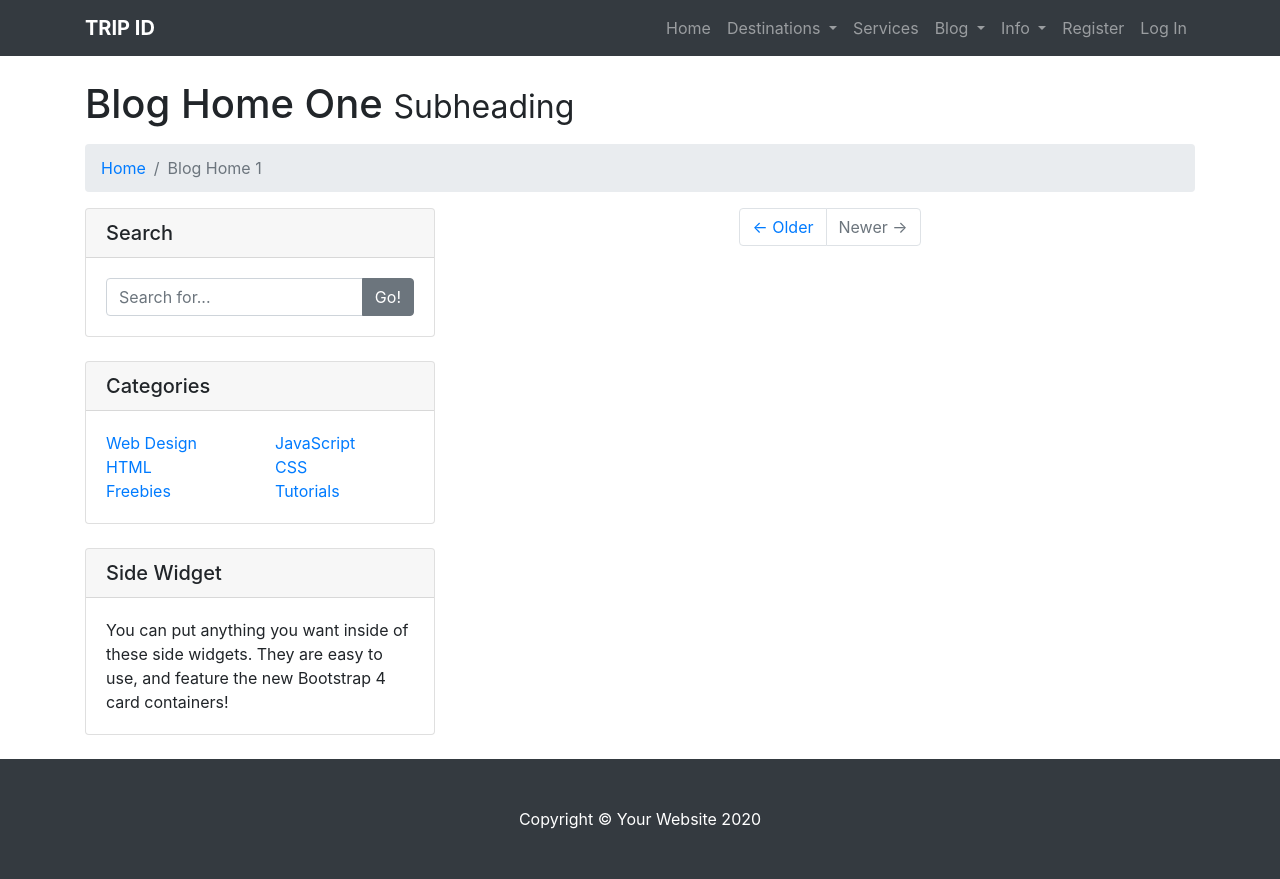
After one commit to dhita-irma/travel-booking, a Django app: page /catalog/ in a window 1280 px wide. The commit adds this page. Run offline with Django 3.2, Linux system fonts and the light colour scheme; data that the repository does not hold is empty.

Commit message:
Create Catalog view

```diff
--- a/booking/static/booking/styles.css
+++ b/booking/static/booking/styles.css
@@ -10,10 +10,6 @@ body {
     display: flex;
     flex-direction: column;
   }
-
-.row {
-  padding-top: 30px;
-}
 
 .carousel-item {
   height: 65vh;
@@ -32,12 +28,24 @@ body {
 /* ==================
      CARD
 ================= */
+.card-img-top {
+  width: 100%;
+  /* height: 20vw; */
+  object-fit: cover;
+}
+
 .card-desc {
   overflow: hidden;
   display: -webkit-box;
   -webkit-line-clamp: 3;
   -webkit-box-orient: vertical;
 }
+
+.card-padding {
+  padding-left: 5px;
+  padding-right: 5px;
+}
+
 
 footer {
   margin-top: auto;
@@ -47,14 +55,27 @@ footer {
       MEDIA QUERY
 ==================== */
 
-/* @media (min-width: 1000px) {
-  .container-fluid{
-    width: 1150px;
+  /* Small devices (landscape phones, 576px and up) */
+  @media (min-width: 576px) {
+    .card-img-top {
+        height: 19vw;
+    }
   }
-} */
-
-/* @media (min-width: 1500px) {
-    .container{
-      width: 1000px;
+  /* Medium devices (tablets, 768px and up) */
+  @media (min-width: 768px) {
+    .card-img-top {
+        height: 16vw;
     }
-  } */
+  }
+  /* Large devices (desktops, 992px and up) */
+  @media (min-width: 992px) {
+    .card-img-top {
+        height: 20vh;
+    }
+  }
+  /* Extra large devices (large desktops, 1200px and up) */
+  @media (min-width: 1500px) {
+    .card-img-top {
+        height: 15vh;
+    }
+  }
--- /dev/null
+++ b/booking/templates/booking/catalog.html
@@ -0,0 +1,120 @@
+{% extends 'booking/layout.html' %}
+
+{% block body %}
+<div class="container">
+
+    <!-- Page Heading/Breadcrumbs -->
+    <h1 class="mt-4 mb-3">Blog Home One
+        <small>Subheading</small>
+    </h1>
+
+    <ol class="breadcrumb">
+        <li class="breadcrumb-item">
+            <a href="index.html">Home</a>
+        </li>
+        <li class="breadcrumb-item active">Blog Home 1</li>
+    </ol>
+
+    <div class="row">
+        <!-- Sidebar Widgets Column -->
+        <div class="col-md-4">
+
+            <!-- Search Widget -->
+            <div class="card mb-4">
+                <h5 class="card-header">Search</h5>
+                <div class="card-body">
+                    <div class="input-group">
+                        <input type="text" class="form-control" placeholder="Search for...">
+                        <span class="input-group-append">
+                            <button class="btn btn-secondary" type="button">Go!</button>
+                        </span>
+                    </div>
+                </div>
+            </div>
+
+            <!-- Categories Widget -->
+            <div class="card my-4">
+                <h5 class="card-header">Categories</h5>
+                <div class="card-body">
+                    <div class="row">
+                        <div class="col-lg-6">
+                            <ul class="list-unstyled mb-0">
+                                <li>
+                                    <a href="#">Web Design</a>
+                                </li>
+                                <li>
+                                    <a href="#">HTML</a>
+                                </li>
+                                <li>
+                                    <a href="#">Freebies</a>
+                                </li>
+                            </ul>
+                        </div>
+                        <div class="col-lg-6">
+                            <ul class="list-unstyled mb-0">
+                                <li>
+                                    <a href="#">JavaScript</a>
+                                </li>
+                                <li>
+                                    <a href="#">CSS</a>
+                                </li>
+                                <li>
+                                    <a href="#">Tutorials</a>
+                                </li>
+                            </ul>
+                        </div>
+                    </div>
+                </div>
+            </div>
+
+            <!-- Side Widget -->
+            <div class="card my-4">
+                <h5 class="card-header">Side Widget</h5>
+                <div class="card-body">
+                    You can put anything you want inside of these side widgets. They are easy to use, and feature the
+                    new Bootstrap 4 card containers!
+                </div>
+            </div>
+
+        </div>
+
+        <!-- Catalog Column -->
+        <div class="col-md-8">
+
+            <!-- Catalog -->
+            <div class="row">
+                {% for listing in listings %}
+                <div class="col-lg-4 mb-4 card-padding">
+                    <div class="card h-100">
+                        <img class="card-img-top" src="{{ listing.image_url }}" alt="">
+                        <div class="card-body p-2">
+                            <h6 class="card-title">{{ listing.title }}</h6>
+                            <h6 class="card-subtitle mb-2 text-muted"></h6>
+                            <p class="card-text card-desc"></p>
+                        </div>
+                        <div class="card-footer text-right p-2">
+                            Rp {{ listing.price }}
+                        </div>
+                    </div>
+                </div>
+                {% endfor %}
+            </div>
+
+            <!-- Pagination -->
+            <ul class="pagination justify-content-center mb-4">
+                <li class="page-item">
+                    <a class="page-link" href="#">&larr; Older</a>
+                </li>
+                <li class="page-item disabled">
+                    <a class="page-link" href="#">Newer &rarr;</a>
+                </li>
+            </ul>
+
+        </div>
+
+    </div>
+    <!-- /.row -->
+
+</div>
+<!-- /.container -->
+{% endblock %}
--- a/booking/templates/booking/index.html
+++ b/booking/templates/booking/index.html
@@ -14,7 +14,7 @@
             <h2>Popular</h2>
         </div>
         {% for listing in listings %}
-        <div class="col-lg-4 mb-4">
+        <div class="col-lg-3 mb-4">
             <div class="card h-100 text-center">
                 <img class="card-img-top" src="{{ listing.image_url }}" alt="">
                 <div class="card-body">
@@ -28,6 +28,9 @@
             </div>
         </div>
         {% endfor %}
+        <div class="col-12 text-center">
+            <a href="{% url 'catalog' %}"><button class="btn btn-primary">View All</button></a>
+        </div>
     </div>
     <!-- /.row -->
 
--- a/booking/urls.py
+++ b/booking/urls.py
@@ -6,5 +6,6 @@ urlpatterns = [
     path("", views.index, name="index"),
     path("register/", views.register, name="register"),
     path("login/", views.login_view, name="login"),
-    path("logout/", views.logout_view, name="logout")
+    path("logout/", views.logout_view, name="logout"),
+    path("catalog/", views.catalog, name="catalog")
 ]
--- a/booking/views.py
+++ b/booking/views.py
@@ -14,6 +14,13 @@ def index(request):
 
     return render(request, "booking/index.html", {
         "listings": popular[:3]
+    })
+
+
+def catalog(request):
+    listings = Listing.objects.all()
+    return render(request, "booking/catalog.html", {
+        "listings": listings
     })
 
 
```
